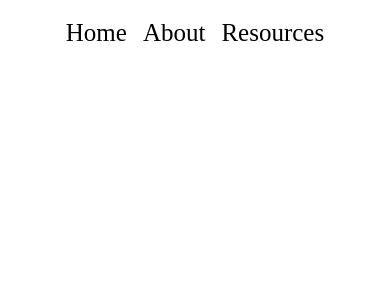
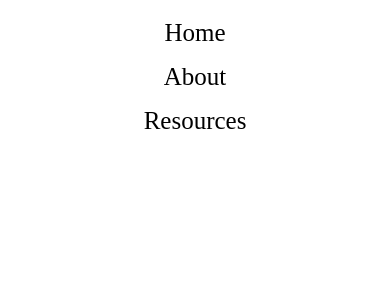
Before and after one commit to yosang/navbar, a React (Vite) app in the folder navbar/: page / in a window 390 px wide. Shown: the top 300 px of the page. Built offline with nearby package versions, Linux system fonts and the light colour scheme.

Commit message:
feat: implement mobile version

```diff
--- a/navbar/src/App.jsx
+++ b/navbar/src/App.jsx
@@ -1,4 +1,5 @@
 import './App_desktop.css'
+import './App_mobile.css'
 
 export default () => {
     return (
--- a/navbar/src/App_desktop.css
+++ b/navbar/src/App_desktop.css
@@ -31,7 +31,7 @@ nav a {
     text-decoration: none;
     color: black;
     font-size: 25px;
-    transition: 0.2s color;
+    transition: 0.2s color ease;
 }
 
 /* Desktop version: Changes the color of the a link in its hover state */
--- /dev/null
+++ b/navbar/src/App_mobile.css
@@ -0,0 +1,16 @@
+/* Mobile version: We have set a maximum of 750px for the screen width to account for ipads*/
+@media (max-width: 750px) {
+    nav ul {
+        flex-direction: column;
+        align-items: center;
+        /* height: 100vh; */ /* This is option, but basically it takes over the whole screen */
+    }
+
+    /* Mobile version: Since the whole menu is now vertical,this adds some nice touch to distinguish the dropdown menu */
+    .dropdown-menu {
+        padding: 1rem;
+        border-left: 1px solid salmon;
+        border-bottom: 1px solid salmon;
+    }
+
+}
```
Also changed, not shown: 1 other file (tests, documents, lock files or other folders).
